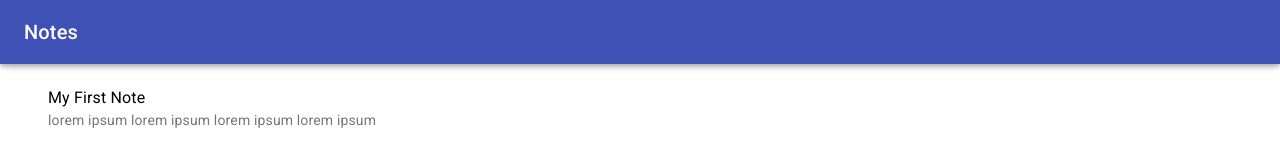
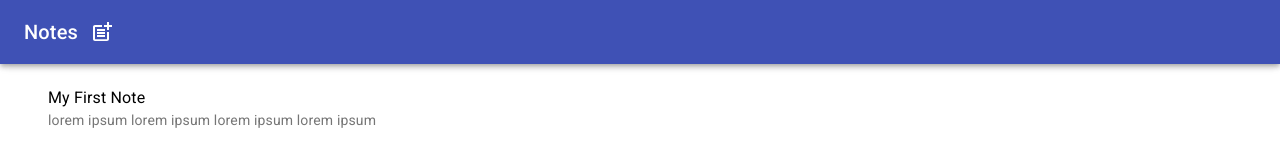
Before and after one commit to mitalikhundiwala/notes-app, a React (Vite) app: page / in a window 1280 px wide. Shown: the top 160 px of the page. Built offline with nearby package versions, Linux system fonts and the light colour scheme.

Commit message:
Made header component

```diff
--- a/src/app.tsx
+++ b/src/app.tsx
@@ -1,11 +1,9 @@
 import React, { FunctionComponent } from 'react';
-import NoteList from './components/note-list.component';
-import Note from './models/note.model';
 import Box from '@material-ui/core/Box';
 import Container from '@material-ui/core/Container';
-import AppBar from '@material-ui/core/AppBar';
-import Toolbar from '@material-ui/core/Toolbar';
-import Typography from '@material-ui/core/Typography';
+import Note from './models/note.model';
+import NoteList from './components/note-list.component';
+import Header from './components/header.component';
 
 const App: FunctionComponent = () => {
     const notes: Note[] = [
@@ -39,11 +37,7 @@ const App: FunctionComponent = () => {
 
     return (
         <>
-            <AppBar position="fixed">
-                <Toolbar>
-                    <Typography variant="h6">Notes</Typography>
-                </Toolbar>
-            </AppBar>
+            <Header />
             <Container>
                 <Box mt={8}>
                     <NoteList notes={notes}></NoteList>
--- /dev/null
+++ b/src/components/header.component.tsx
@@ -0,0 +1,57 @@
+/* eslint-disable react/prop-types */
+import React, { FunctionComponent } from 'react';
+import AppBar from '@material-ui/core/AppBar';
+import Toolbar from '@material-ui/core/Toolbar';
+import Typography from '@material-ui/core/Typography';
+import IconButton from '@material-ui/core/IconButton';
+import PostAdd from '@material-ui/icons/PostAdd';
+import SwipeableDrawer from '@material-ui/core/SwipeableDrawer';
+
+const Header: FunctionComponent = () => {
+    const [state, setState] = React.useState({
+        bottom: false,
+    });
+
+    const toggleDrawer = (anchor: string, open: boolean) => (
+        event: React.KeyboardEvent | React.MouseEvent
+    ) => {
+        if (
+            event &&
+            event.type === 'keydown' &&
+            ((event as React.KeyboardEvent).key === 'Tab' ||
+                (event as React.KeyboardEvent).key === 'Shift')
+        ) {
+            return;
+        }
+
+        setState({ ...state, [anchor]: open });
+    };
+    return (
+        <>
+            <AppBar position="fixed">
+                <Toolbar>
+                    <Typography variant="h6">Notes</Typography>
+                    <IconButton
+                        aria-label="Add Note"
+                        aria-controls="primary-search-account-menu"
+                        aria-haspopup="true"
+                        color="inherit"
+                        onClick={toggleDrawer('bottom', !state['bottom'])}
+                    >
+                        <PostAdd />
+                    </IconButton>
+                </Toolbar>
+            </AppBar>
+            <SwipeableDrawer
+                anchor="bottom"
+                open={state['bottom']}
+                onClose={toggleDrawer('bottom', false)}
+                onOpen={toggleDrawer('bottom', true)}
+            >
+                Hello
+            </SwipeableDrawer>
+        </>
+    );
+};
+
+export default Header;
```
